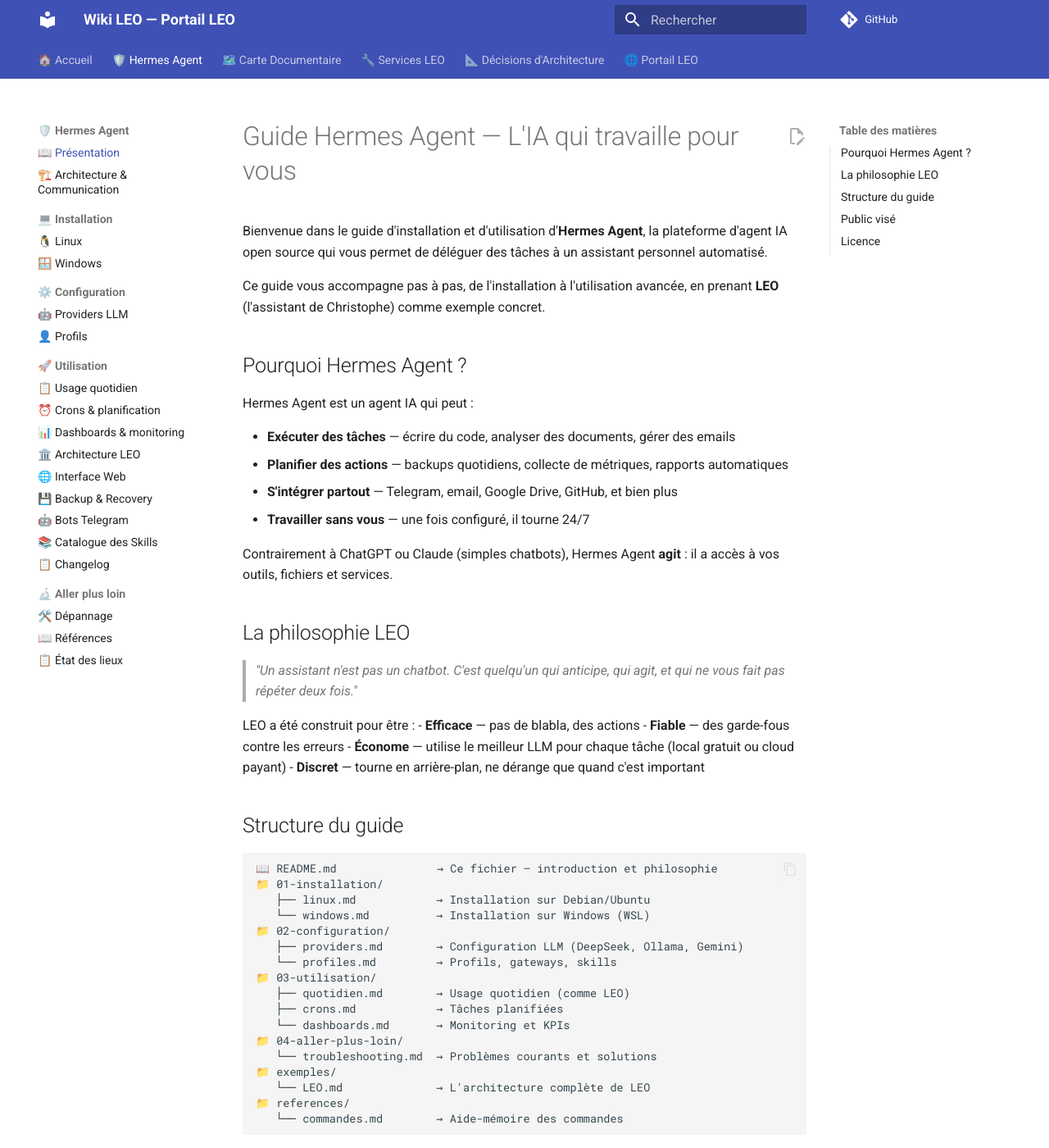
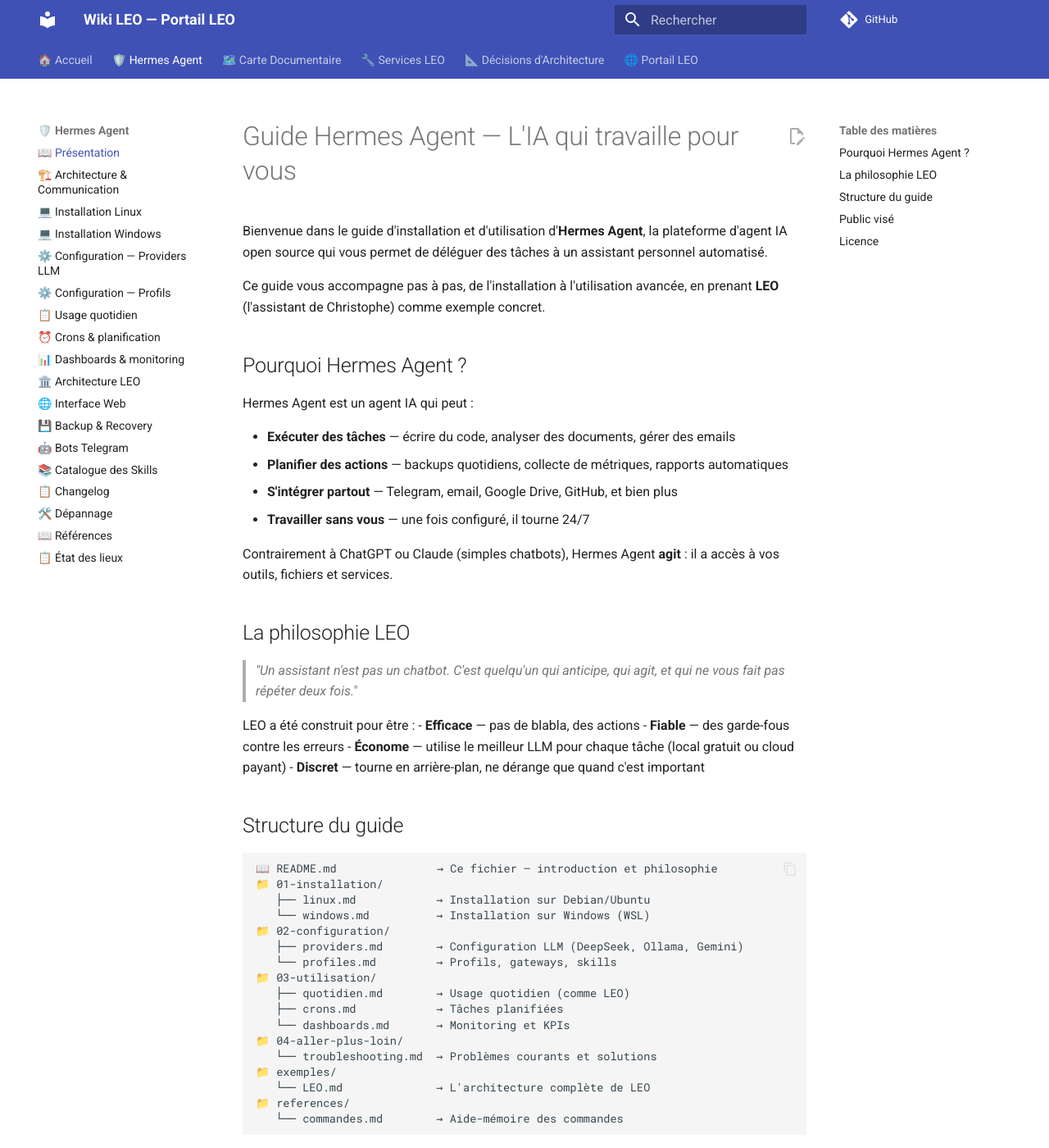
Before and after one commit to christophedanhier-hash/hermes-wiki, an MkDocs documentation site: the page built from docs/hermes/index.md, in a window 1280 px wide and 1400 px high. Shown: the whole window at 82% size. Built offline with MkDocs 1.6.1 and Material for MkDocs 9.7.7, drawn with Linux system fonts in a browser that asks for light colours; comment, search, counter and statistics services are not loaded.

Commit message:
nav: structure plate sans sous-niveaux pour visibilité max

```diff
--- a/docs/assets/nav-indent.css
+++ /dev/null
@@ -1,23 +0,0 @@
-/* ─── Indentation visuelle du menu latéral ─── */
-
-/* Niveau 1 : sous-éléments d'une section */
-nav.md-nav--secondary .md-nav__list {
-  padding-left: 0.6rem !important;
-  border-left: 2px solid rgba(0, 0, 0, 0.06);
-}
-
-/* Niveau 2 : sous-sous-éléments */
-nav.md-nav--secondary .md-nav__list .md-nav__list {
-  padding-left: 0.8rem !important;
-  border-left: 2px solid rgba(0, 0, 0, 0.04);
-}
-
-/* Labels de section en gras pour meilleure hiérarchie */
-.md-nav__item--section > .md-nav__link {
-  font-weight: 600;
-}
-
-/* Petit espace entre les sections principales */
-.md-nav__item--nested {
-  margin-bottom: 0.15rem;
-}
--- a/mkdocs.yml
+++ b/mkdocs.yml
@@ -48,33 +48,26 @@
   - https://cdn.jsdelivr.net/npm/mermaid@10/dist/mermaid.min.js
   - assets/mermaid-init.js
 
-extra_css:
-  - assets/nav-indent.css
-
 nav:
   - 🏠 Accueil: index.md
   - 🛡️ Hermes Agent:
       - 📖 Présentation: hermes/index.md
       - 🏗️ Architecture & Communication: hermes/architecture-communication.md
-      - 💻 Installation:
-        - 🐧 Linux: hermes/installation/linux.md
-        - 🪟 Windows: hermes/installation/windows.md
-      - ⚙️ Configuration:
-        - 🤖 Providers LLM: hermes/configuration/providers.md
-        - 👤 Profils: hermes/configuration/profiles.md
-      - 🚀 Utilisation:
-        - 📋 Usage quotidien: hermes/utilisation/quotidien.md
-        - ⏰ Crons & planification: hermes/utilisation/crons.md
-        - 📊 Dashboards & monitoring: hermes/utilisation/dashboards.md
-        - 🏛️ Architecture LEO: hermes/utilisation/architecture-leo.md
-        - 🌐 Interface Web: hermes/interface-web.md
-        - 💾 Backup & Recovery: hermes/utilisation/backup-recovery.md
+      - 💻 Installation Linux: hermes/installation/linux.md
+      - 💻 Installation Windows: hermes/installation/windows.md
+      - ⚙️ Configuration — Providers LLM: hermes/configuration/providers.md
+      - ⚙️ Configuration — Profils: hermes/configuration/profiles.md
+      - 📋 Usage quotidien: hermes/utilisation/quotidien.md
+      - ⏰ Crons & planification: hermes/utilisation/crons.md
+      - 📊 Dashboards & monitoring: hermes/utilisation/dashboards.md
+      - 🏛️ Architecture LEO: hermes/utilisation/architecture-leo.md
+      - 🌐 Interface Web: hermes/interface-web.md
+      - 💾 Backup & Recovery: hermes/utilisation/backup-recovery.md
       - 🤖 Bots Telegram: hermes/utilisation/bots-telegram.md
       - 📚 Catalogue des Skills: hermes/utilisation/skills-catalogue.md
       - 📋 Changelog: hermes/changelog.md
-      - 🔬 Aller plus loin:
-        - 🛠️ Dépannage: hermes/aller-plus-loin/troubleshooting.md
-        - 📖 Références: hermes/aller-plus-loin/references.md
+      - 🛠️ Dépannage: hermes/aller-plus-loin/troubleshooting.md
+      - 📖 Références: hermes/aller-plus-loin/references.md
       - 📋 État des lieux: hermes/etat-des-lieux.md
 
   - 🗺️ Carte Documentaire: hermes/utilisation/documentation-map.md
```
